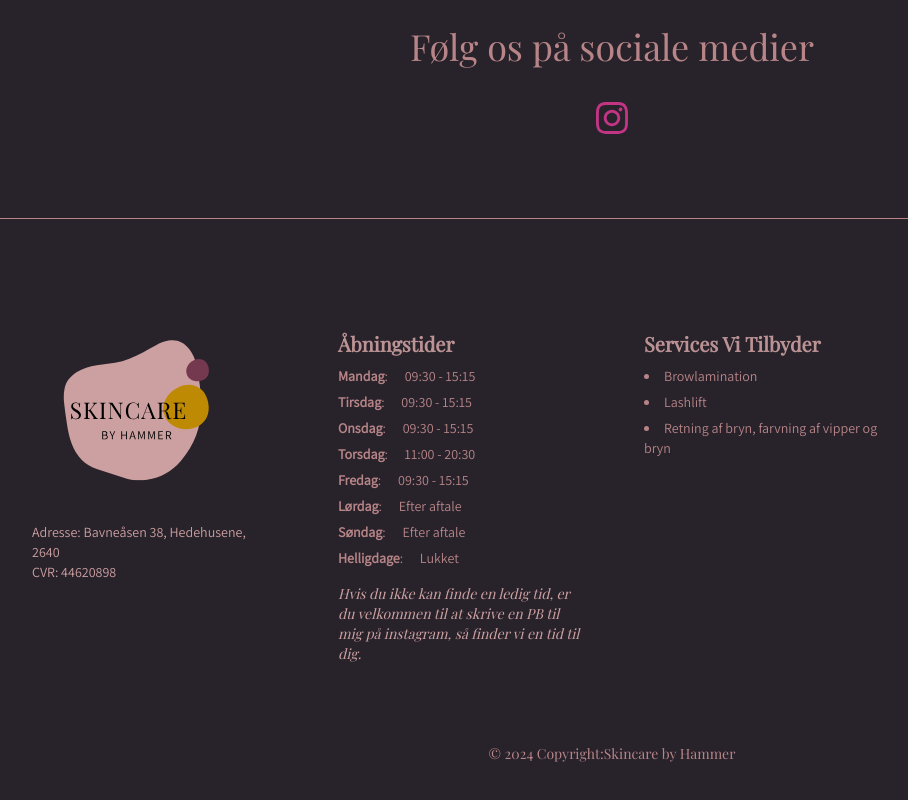
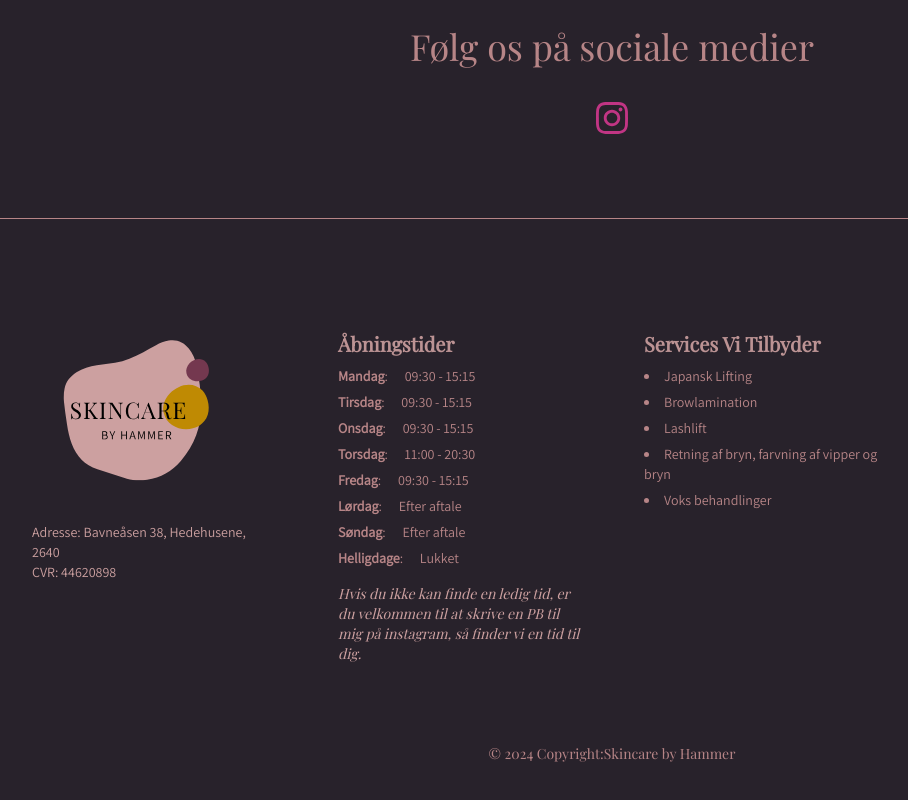
Before and after one commit to phansen88/scbh, a Next.js app: page / in a window 1280 px wide. Shown: the part 1518-2318 px from the top of the page, without its empty margins (28-936 px from the left). Built offline with nearby package versions, Linux system fonts and the light colour scheme.

Commit message:
Updated footer

```diff
--- a/components/Footer.tsx
+++ b/components/Footer.tsx
@@ -25,9 +25,11 @@ const Footer = () => {
 
   // Services offered as an array of bullet points
   const servicesOffered = [
+    'Japansk Lifting',
     'Browlamination',
     'Lashlift',
     'Retning af bryn, farvning af vipper og bryn',
+    'Voks behandlinger',
   ];
 
   return (
```
